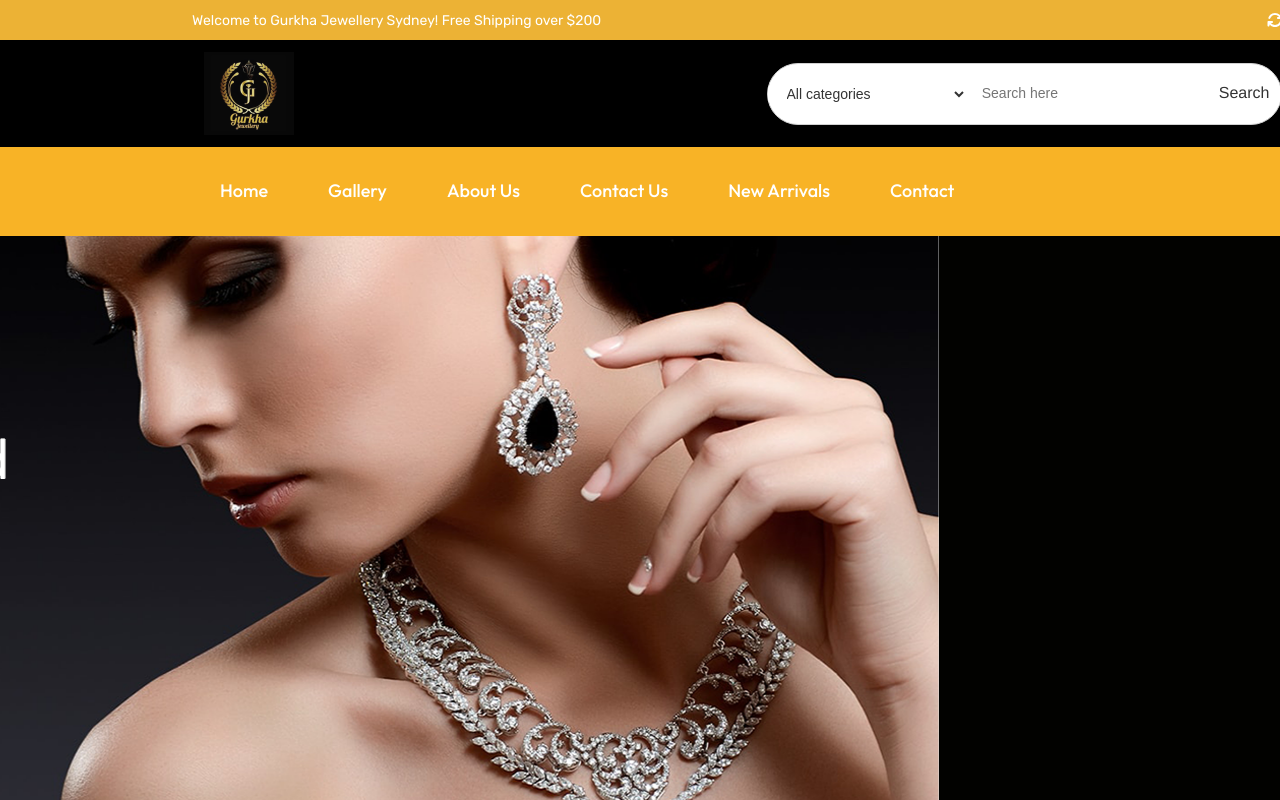
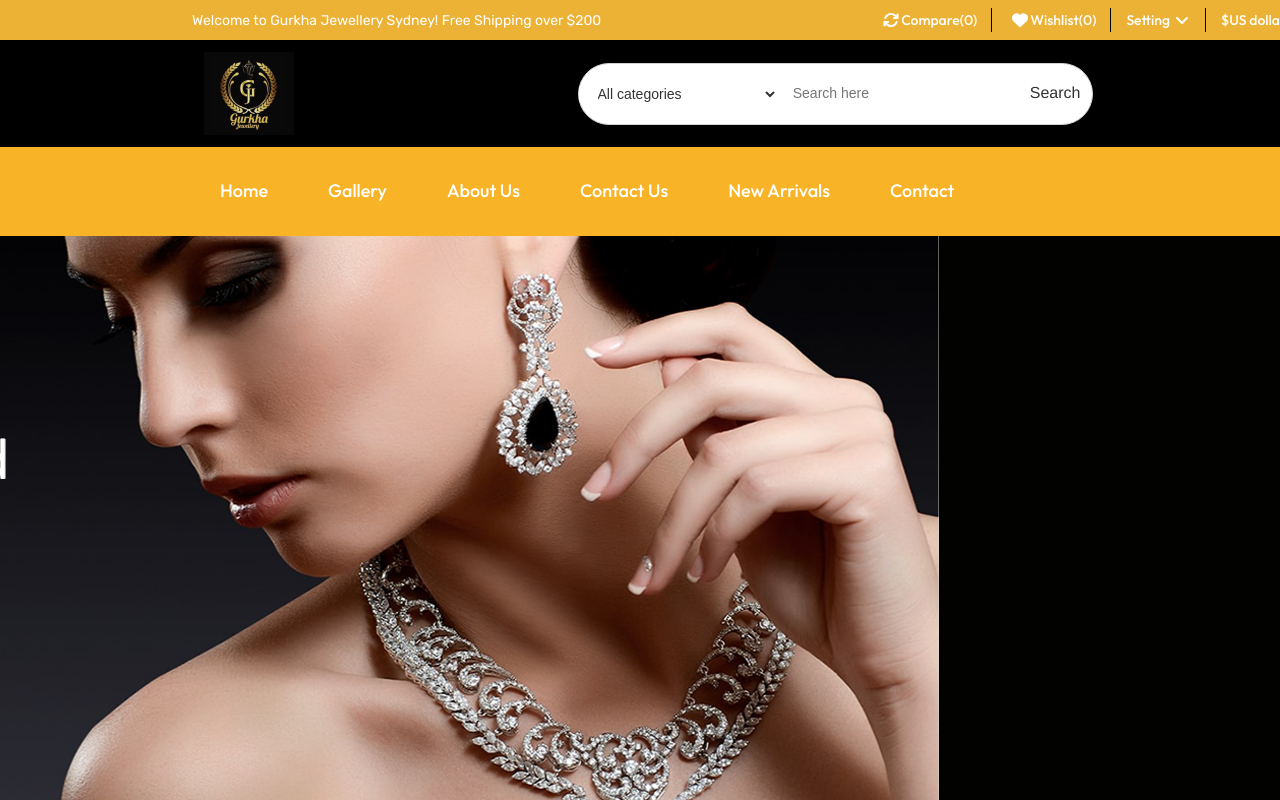
Before and after one commit to Sonu-Subedi/Webtuned_project, a React (Vite) app: page / in a window 1280 px wide. Shown: the top 800 px of the page. Built offline with nearby package versions, Linux system fonts and the light colour scheme.

Commit message:
Change in css for navbar

```diff
--- a/src/assets/sass/components/_mainheader.scss
+++ b/src/assets/sass/components/_mainheader.scss
@@ -20,7 +20,7 @@
   vertical-align: top;
   border-radius: 50px;
   border: 1px solid #d1d1d1;
-  margin-left: 25%;
+  margin-left: 15%;
   text-align: center;
   // justify-content: space-between;
 }
--- a/src/assets/sass/components/_navbar.scss
+++ b/src/assets/sass/components/_navbar.scss
@@ -15,6 +15,7 @@
   z-index: 1000;
   display: flex;
   justify-content: center;
+  height: 10%;
 }
 
 .navbar-list li {
--- a/src/assets/sass/components/_topbar.scss
+++ b/src/assets/sass/components/_topbar.scss
@@ -21,7 +21,7 @@
 }
 
 .top_bar_right {
-  margin-left: 30%;
+  margin-left: 10%;
   //   float: left;
 }
 .topbar-list {
```
